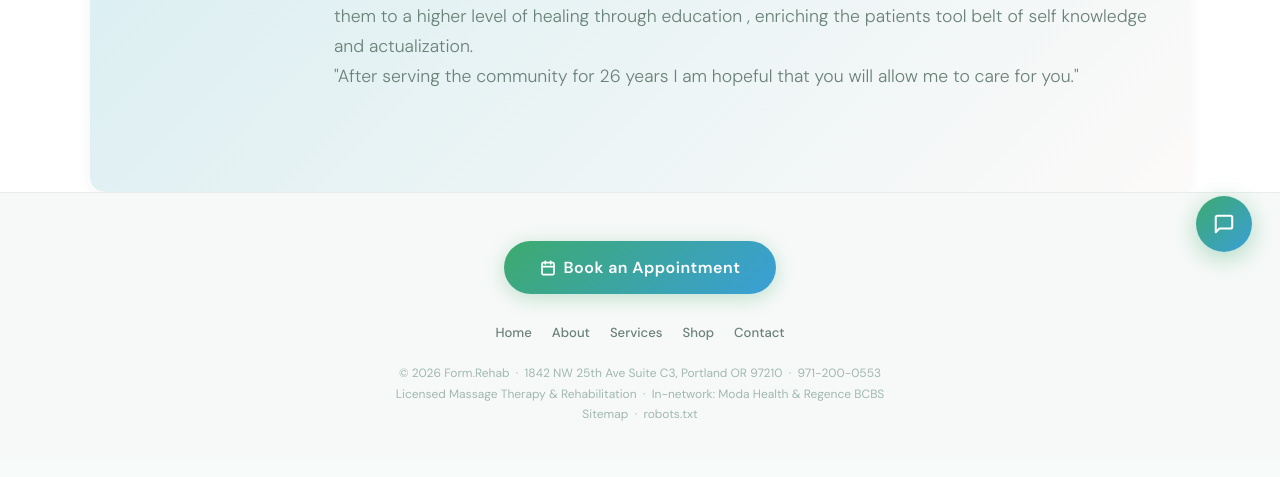
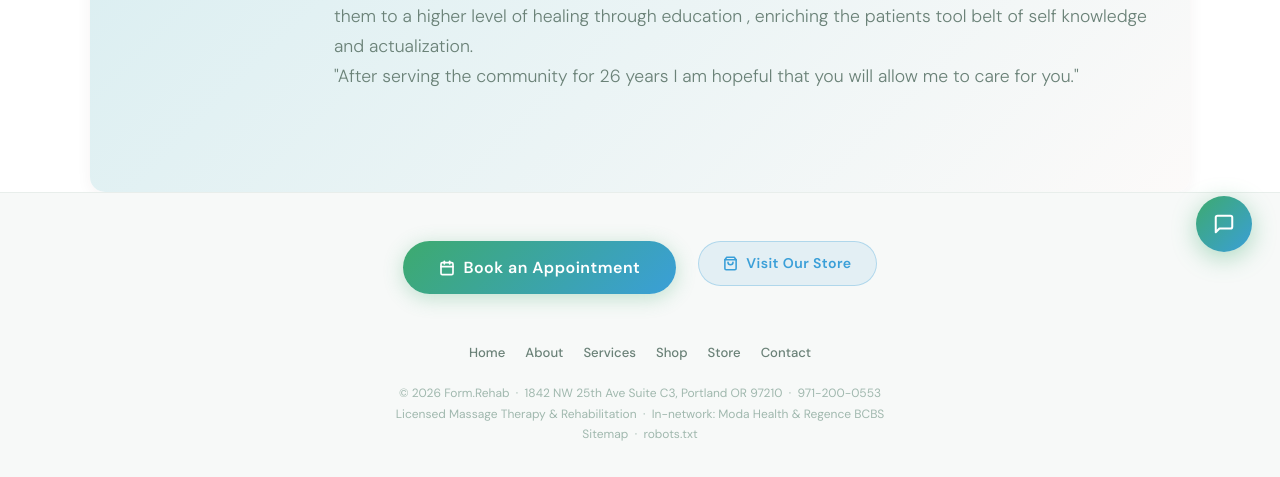
Before and after one commit to Paulipdx/Form, a Flask app: page /about in a window 1280 px wide. Shown: the part 520-997 px from the top of the page. Before the commit the page ends 941 px from the top, so only its background shows below. Run offline with Flask 3, Linux system fonts and the light colour scheme.

Commit message:
Update layout.html
added store

```diff
--- a/templates/layout.html
+++ b/templates/layout.html
@@ -10,7 +10,7 @@
 <meta name="robots" content="index, follow">
 <link rel="canonical" href="{% block canonical %}https://form.rehab{{ request.path }}{% endblock %}">
 
-<!-- ═══ OPEN GRAPH (Facebook, LinkedIn, iMessage previews) ═══ -->
+<!-- ═══ OPEN GRAPH ═══ -->
 <meta property="og:type" content="{% block og_type %}website{% endblock %}">
 <meta property="og:site_name" content="Form.Rehab">
 <meta property="og:title" content="{% block og_title %}Form.Rehab — Massage Therapy & Rehabilitation | Portland, OR{% endblock %}">
@@ -27,7 +27,7 @@
 <meta name="twitter:description" content="{% block twitter_description %}Licensed massage therapy and rehabilitation in Portland, OR. In-network with Moda Health & Regence BCBS.{% endblock %}">
 <meta name="twitter:image" content="{% block twitter_image %}{{ url_for('static', filename='images/og-default.png', _external=True) }}{% endblock %}">
 
-<!-- ═══ JSON-LD: LocalBusiness + MedicalBusiness Schema ═══ -->
+<!-- ═══ JSON-LD SCHEMA ═══ -->
 <script type="application/ld+json">
 {
   "@context": "https://schema.org",
@@ -241,12 +241,27 @@
     padding: 11px 14px !important; color: var(--emerald) !important; font-weight: 600 !important;
   }
   .dd-book-item:hover { background: rgba(61,170,110,0.12) !important; }
+  .dd-store-item {
+    background: rgba(58,159,216,0.06) !important; margin: 4px 10px;
+    border-radius: 10px; width: calc(100% - 20px) !important;
+    padding: 11px 14px !important; color: var(--sky) !important; font-weight: 600 !important;
+  }
+  .dd-store-item:hover { background: rgba(58,159,216,0.12) !important; }
+  .dd-store-badge {
+    font-size: 0.55rem; font-weight: 700; letter-spacing: 0.08em;
+    text-transform: uppercase; background: var(--sky);
+    color: #fff; padding: 2px 6px; border-radius: 8px; margin-left: 4px;
+  }
   .dd-chat-item {
     background: var(--surface) !important; margin: 6px 10px;
     border-radius: 10px; width: calc(100% - 20px) !important; padding: 11px 14px !important;
   }
   .dd-chat-icon {
     width: 26px; height: 26px; background: var(--grad); border-radius: 50%;
+    display: flex; align-items: center; justify-content: center; flex-shrink: 0;
+  }
+  .dd-store-icon {
+    width: 26px; height: 26px; background: linear-gradient(135deg, #3a9fd8, #2281b8); border-radius: 50%;
     display: flex; align-items: center; justify-content: center; flex-shrink: 0;
   }
   .dark-toggle-label {
@@ -281,11 +296,23 @@
     font-family: 'DM Sans', sans-serif; font-size: 1rem; font-weight: 600;
     letter-spacing: 0.03em; color: #fff; background: var(--grad);
     padding: 14px 36px; border-radius: 32px; text-decoration: none;
-    box-shadow: 0 4px 20px rgba(61,170,110,0.3); margin-bottom: 28px;
+    box-shadow: 0 4px 20px rgba(61,170,110,0.3); margin-bottom: 20px;
     transition: background 0.2s, transform 0.15s, box-shadow 0.2s;
+  }
+  .footer-book:hover { background: var(--grad-hover); transform: translateY(-2px); box-shadow: 0 8px 28px rgba(61,170,110,0.4); }
+  .footer-store {
+    display: inline-flex; align-items: center; gap: 8px;
+    font-family: 'DM Sans', sans-serif; font-size: 0.88rem; font-weight: 600;
+    letter-spacing: 0.03em; color: var(--sky);
+    background: rgba(58,159,216,0.1);
+    padding: 10px 24px; border-radius: 32px; text-decoration: none;
+    border: 1.5px solid rgba(58,159,216,0.3);
+    margin-bottom: 28px; margin-left: 12px;
+    transition: background 0.2s, transform 0.15s;
     display: inline-flex;
   }
-  .footer-book:hover { background: var(--grad-hover); transform: translateY(-2px); box-shadow: 0 8px 28px rgba(61,170,110,0.4); }
+  .footer-store:hover { background: rgba(58,159,216,0.18); transform: translateY(-2px); }
+  .footer-cta-row { margin-bottom: 28px; display: flex; align-items: center; justify-content: center; flex-wrap: wrap; gap: 10px; }
   .footer-links {
     display: flex; justify-content: center; flex-wrap: wrap;
     gap: 6px 20px; margin-bottom: 20px;
@@ -296,8 +323,7 @@
   }
   .footer-links a:hover { color: var(--emerald); }
   .footer-bottom {
-    font-size: 0.75rem; color: var(--text-light);
-    line-height: 1.7;
+    font-size: 0.75rem; color: var(--text-light); line-height: 1.7;
   }
   .footer-bottom a { color: var(--text-light); text-decoration: none; }
   .footer-bottom a:hover { color: var(--emerald); }
@@ -417,12 +443,24 @@
       <span></span><span></span><span></span>
     </button>
     <div class="dropdown" id="dropdown">
+
+      <!-- Book Appointment -->
       <a href="https://pocketsuite.io/link/form-massage-rehab-clinic" target="_blank" rel="noopener" class="dd-item dd-book-item">
         <div class="dd-chat-icon"><svg width="13" height="13" viewBox="0 0 24 24" fill="none" stroke="#fff" stroke-width="2.5" stroke-linecap="round" stroke-linejoin="round"><rect x="3" y="4" width="18" height="18" rx="2" ry="2"/><line x1="16" y1="2" x2="16" y2="6"/><line x1="8" y1="2" x2="8" y2="6"/><line x1="3" y1="10" x2="21" y2="10"/></svg></div>
         Book an Appointment
         <svg style="margin-left:auto;opacity:0.4" width="13" height="13" viewBox="0 0 24 24" fill="none" stroke="currentColor" stroke-width="2.5" stroke-linecap="round" stroke-linejoin="round"><polyline points="9 18 15 12 9 6"/></svg>
       </a>
+
+      <!-- Store -->
+      <a href="{{ url_for('store') }}" {% if request.endpoint == 'store' %}class="dd-item dd-store-item active-link"{% else %}class="dd-item dd-store-item"{% endif %}>
+        <div class="dd-store-icon"><svg width="13" height="13" viewBox="0 0 24 24" fill="none" stroke="#fff" stroke-width="2.5" stroke-linecap="round" stroke-linejoin="round"><path d="M6 2L3 6v14a2 2 0 0 0 2 2h14a2 2 0 0 0 2-2V6l-3-4z"/><line x1="3" y1="6" x2="21" y2="6"/><path d="M16 10a4 4 0 0 1-8 0"/></svg></div>
+        Store <span class="dd-store-badge">New</span>
+        <svg style="margin-left:auto;opacity:0.4" width="13" height="13" viewBox="0 0 24 24" fill="none" stroke="currentColor" stroke-width="2.5" stroke-linecap="round" stroke-linejoin="round"><polyline points="9 18 15 12 9 6"/></svg>
+      </a>
+
       <div class="dd-divider"></div>
+
+      <!-- Nav links -->
       <a href="{{ url_for('index') }}" {% if request.endpoint == 'index' %}class="active-link"{% endif %}>
         <svg width="15" height="15" viewBox="0 0 24 24" fill="none" stroke="currentColor" stroke-width="2" stroke-linecap="round" stroke-linejoin="round"><path d="M3 9l9-7 9 7v11a2 2 0 0 1-2 2H5a2 2 0 0 1-2-2z"/><polyline points="9 22 9 12 15 12 15 22"/></svg>
         Home
@@ -466,15 +504,22 @@
 </main>
 
 <footer class="site-footer">
-  <a href="https://pocketsuite.io/link/form-massage-rehab-clinic" class="footer-book" target="_blank" rel="noopener">
-    <svg width="16" height="16" viewBox="0 0 24 24" fill="none" stroke="currentColor" stroke-width="2.5" stroke-linecap="round" stroke-linejoin="round"><rect x="3" y="4" width="18" height="18" rx="2" ry="2"/><line x1="16" y1="2" x2="16" y2="6"/><line x1="8" y1="2" x2="8" y2="6"/><line x1="3" y1="10" x2="21" y2="10"/></svg>
-    Book an Appointment
-  </a>
+  <div class="footer-cta-row">
+    <a href="https://pocketsuite.io/link/form-massage-rehab-clinic" class="footer-book" target="_blank" rel="noopener">
+      <svg width="16" height="16" viewBox="0 0 24 24" fill="none" stroke="currentColor" stroke-width="2.5" stroke-linecap="round" stroke-linejoin="round"><rect x="3" y="4" width="18" height="18" rx="2" ry="2"/><line x1="16" y1="2" x2="16" y2="6"/><line x1="8" y1="2" x2="8" y2="6"/><line x1="3" y1="10" x2="21" y2="10"/></svg>
+      Book an Appointment
+    </a>
+    <a href="https://store.form.rehab" class="footer-store" target="_blank" rel="noopener">
+      <svg width="15" height="15" viewBox="0 0 24 24" fill="none" stroke="currentColor" stroke-width="2.5" stroke-linecap="round" stroke-linejoin="round"><path d="M6 2L3 6v14a2 2 0 0 0 2 2h14a2 2 0 0 0 2-2V6l-3-4z"/><line x1="3" y1="6" x2="21" y2="6"/><path d="M16 10a4 4 0 0 1-8 0"/></svg>
+      Visit Our Store
+    </a>
+  </div>
   <div class="footer-links">
     <a href="{{ url_for('index') }}">Home</a>
     <a href="{{ url_for('about') }}">About</a>
     <a href="{{ url_for('services') }}">Services</a>
     <a href="{{ url_for('shop') }}">Shop</a>
+    <a href="{{ url_for('store') }}">Store</a>
     <a href="{{ url_for('contact') }}">Contact</a>
   </div>
   <div class="footer-bottom">
@@ -554,7 +599,7 @@ async function sendMsg(){
     const res=await fetch(WEBHOOK_URL,{method:'POST',headers:{'Content-Type':'application/json'},body:JSON.stringify({chatInput:text,sessionId})});
     const data=await res.json();typing.remove();
     appendMsg(data.output||data.text||data.message||data.response||'Thanks! We will be in touch shortly.','bot');
-  }catch{typing.remove();appendMsg('Thanks for reaching out! Email us at pablo@tactuswellness.com','bot');}
+  }catch{typing.remove();appendMsg('Thanks for reaching out! Email us at hello@form.rehab','bot');}
 }
 document.getElementById('chatSend').addEventListener('click',sendMsg);
 chatInput.addEventListener('keydown',e=>{if(e.key==='Enter')sendMsg();});
```
